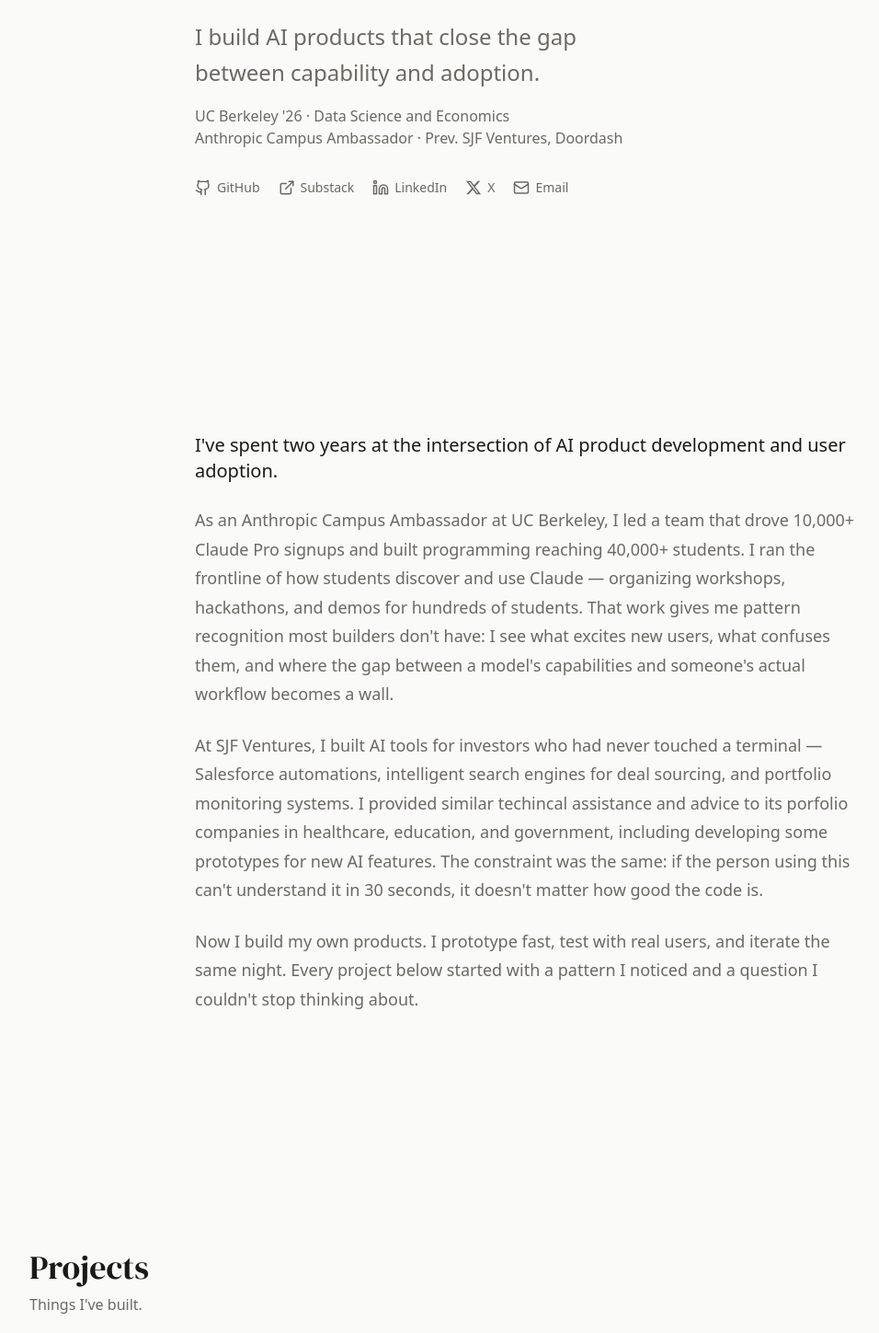
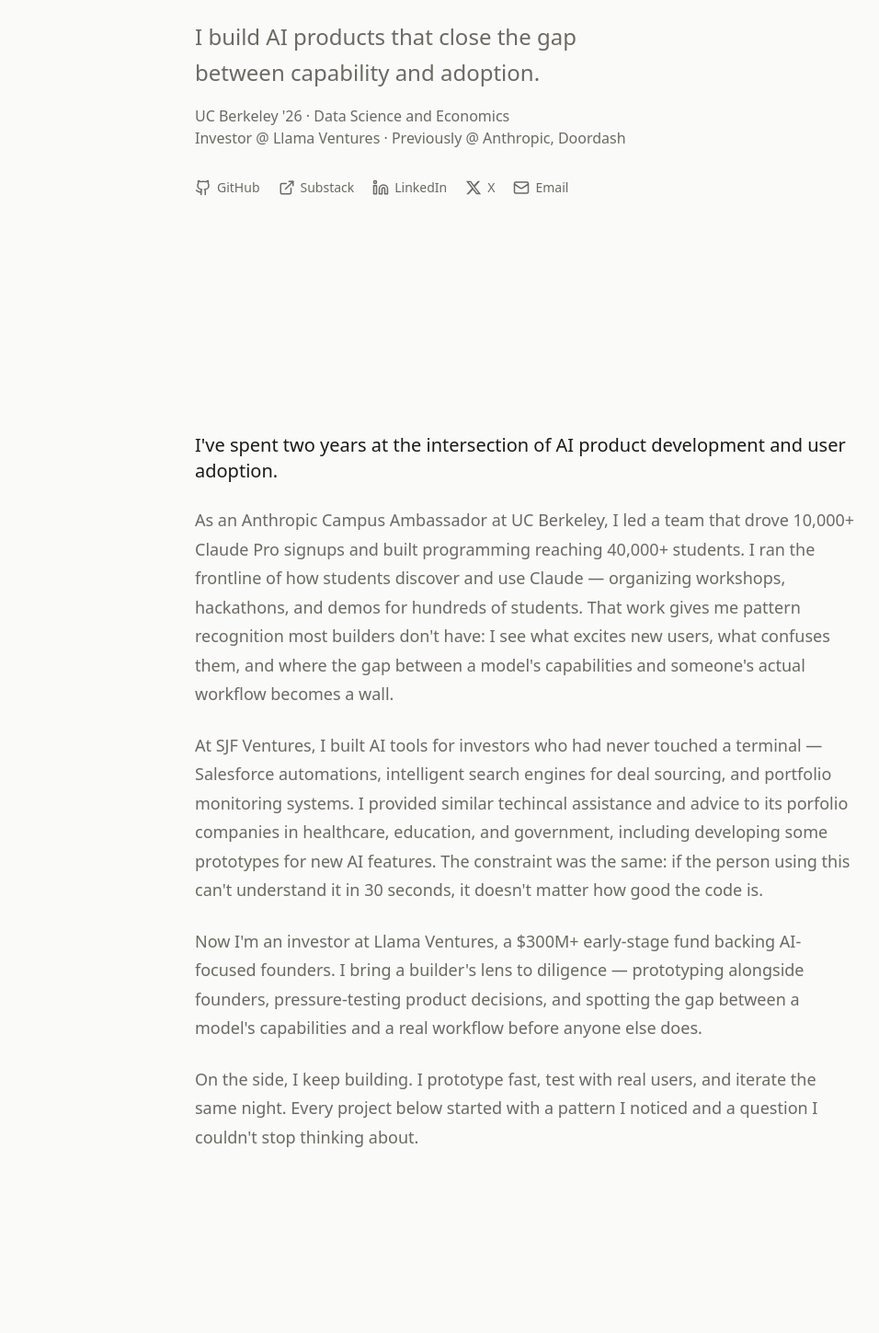
Before and after one commit to manhinwong/personal-website, a Next.js app: page / in a window 1280 px wide. Shown: the part 270-1719 px from the top of the page at 92% size, without its empty margins (68-1024 px from the left). Built offline with nearby package versions, Linux system fonts and the light colour scheme.

Commit message:
update role to investor at llama ventures

```diff
--- a/app/layout.tsx
+++ b/app/layout.tsx
@@ -21,7 +21,7 @@
 export const metadata: Metadata = {
   title: "Marcus Wong — AI Product Builder",
   description:
-    "I build AI products that close the gap between capability and adoption. UC Berkeley '26, Anthropic Campus Ambassador.",
+    "I build AI products that close the gap between capability and adoption. Investor at Llama Ventures, previously at Anthropic and Doordash.",
   openGraph: {
     title: "Marcus Wong — AI Product Builder",
     description:
--- a/components/About.tsx
+++ b/components/About.tsx
@@ -36,7 +36,14 @@
           30 seconds, it doesn&apos;t matter how good the code is.
         </p>
         <p>
-          Now I build my own products. I prototype fast, test with real users,
+          Now I&apos;m an investor at Llama Ventures, a $300M+ early-stage fund
+          backing AI-focused founders. I bring a builder&apos;s lens to diligence —
+          prototyping alongside founders, pressure-testing product decisions, and
+          spotting the gap between a model&apos;s capabilities and a real workflow
+          before anyone else does.
+        </p>
+        <p>
+          On the side, I keep building. I prototype fast, test with real users,
           and iterate the same night. Every project below started with a pattern
           I noticed and a question I couldn&apos;t stop thinking about.
         </p>
--- a/components/Hero.tsx
+++ b/components/Hero.tsx
@@ -17,7 +17,7 @@
         <p className="text-text-secondary mb-8">
           UC Berkeley &apos;26 · Data Science and Economics
           <br />
-          Anthropic Campus Ambassador · Prev. SJF Ventures, Doordash
+          Investor @ Llama Ventures · Previously @ Anthropic, Doordash
         </p>
         <SocialLinks />
       </div>
```
